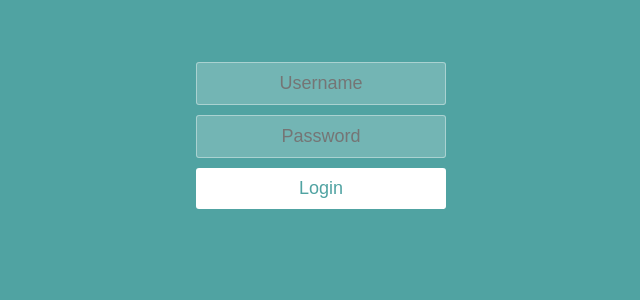
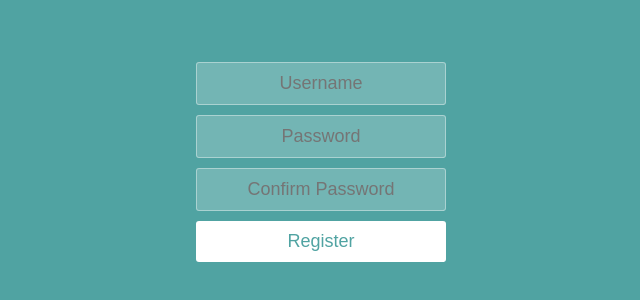
Before and after one commit to jip1984/react-login-form, a React (Create React App) app: page / in a window 1280 px wide. Shown: the part 166-466 px from the top of the page, without its empty margins (319-959 px from the left). Built offline with nearby package versions, Linux system fonts and the light colour scheme.

Commit message:
created register component

```diff
--- a/src/App.js
+++ b/src/App.js
@@ -1,17 +1,16 @@
 import React from "react";
 import "./App.css";
 import Login from './Login';
+import Register from './Register';
 
 
-let isLoggedIn = false;
 let userIsRegistered = false;
 
 
 function App() {
   return (
     <div className="container">
-
-      { isLoggedIn ? <h1>Hello User</h1> : <Login />}
+      {userIsRegistered ? <Login /> : <Register />}
     </div>
   );
 }
--- a/src/Input.js
+++ b/src/Input.js
@@ -1,4 +1,5 @@
 import React from 'react'
+
 
 const Input = (props) => {
     return <input type={props.type} placeholder={props.placeholder} />
--- a/src/Register.js
+++ b/src/Register.js
@@ -1,4 +1,5 @@
 import React from 'react'
+import Input from './Input';
 
 const Register = () => {
     return (
```
